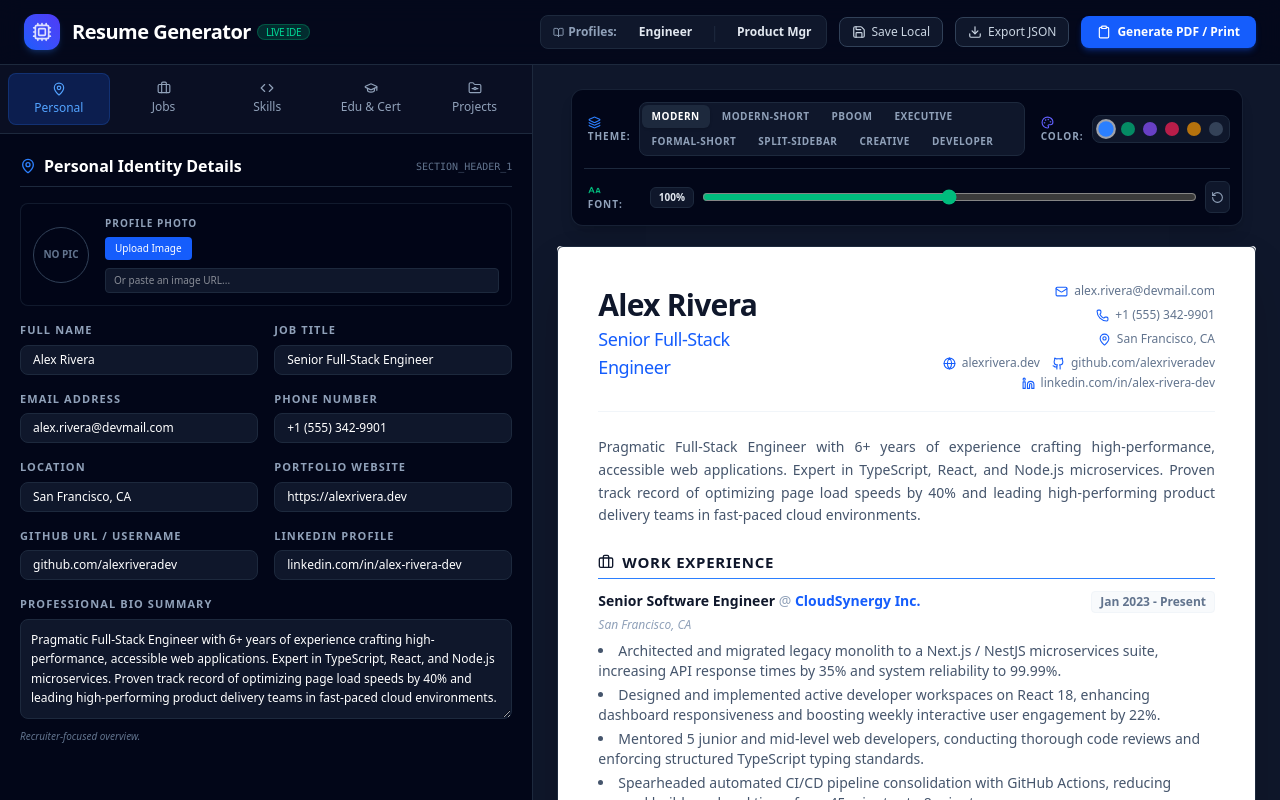
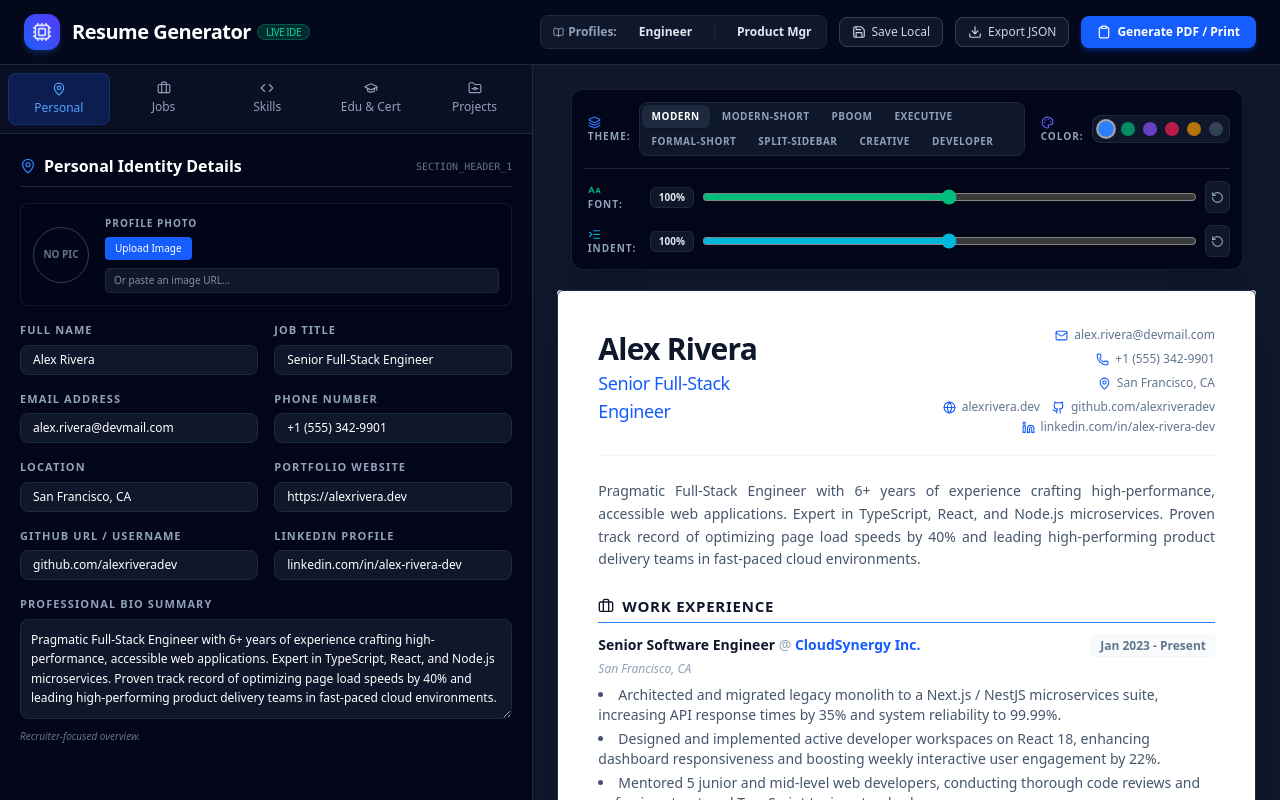
Before and after one commit to John-Aow/resume-generator, a React (Vite) app: page / in a window 1280 px wide. Shown: the top 800 px of the page. Built offline with nearby package versions, Linux system fonts and the light colour scheme.

Commit message:
add indent scale feature

```diff
--- a/src/App.tsx
+++ b/src/App.tsx
@@ -4,7 +4,7 @@ import {
   Code, FolderGit, Award, Languages, Plus, Trash2, Sparkles, Download,
   Check, RefreshCw, Layers, Palette, Clipboard, Cpu, FileJson,
   ArrowRight, ExternalLink, HelpCircle, Save, BookOpen, AlertCircle,
-  ALargeSmall, RotateCcw
+  ALargeSmall, ListIndentIncrease, RotateCcw
 } from "lucide-react";
 import { ResumeData, SAMPLE_RESUMES, DesignTheme } from "./types";
 import { ResumePreview } from "./components/ResumeTemplates";
@@ -12,7 +12,9 @@ import { ResumePreview } from "./components/ResumeTemplates";
 // Safe ID Generator
 const generateId = () => Math.random().toString(36).substring(2, 9);
 const DEFAULT_FONT_SIZE = 100;
+const DEFAULT_INDENT_SCALE = 100;
 const clampFontSize = (value: number) => Math.min(120, Math.max(80, value));
+const clampIndentScale = (value: number) => Math.min(150, Math.max(50, value));
 
 export default function App() {
   // Application settings and theme loaded synchronously from localStorage or URL parameters
@@ -54,6 +56,22 @@ export default function App() {
       }
     }
     return DEFAULT_FONT_SIZE;
+  });
+
+  const [indentScale, setIndentScale] = useState<number>(() => {
+    if (typeof window !== "undefined") {
+      const params = new URLSearchParams(window.location.search);
+      const urlIndentScale = Number(params.get("indentScale"));
+      if (Number.isFinite(urlIndentScale) && urlIndentScale > 0) {
+        return clampIndentScale(urlIndentScale);
+      }
+
+      const savedIndentScale = Number(localStorage.getItem("resume_indent_scale"));
+      if (Number.isFinite(savedIndentScale) && savedIndentScale > 0) {
+        return clampIndentScale(savedIndentScale);
+      }
+    }
+    return DEFAULT_INDENT_SCALE;
   });
 
   // Resume state pre-filled with Software Engineer draft or loaded synchronously from localStorage
@@ -113,6 +131,11 @@ export default function App() {
   useEffect(() => {
     localStorage.setItem("resume_font_size", String(fontSize));
   }, [fontSize]);
+
+  // Automatically persist selected resume indent scale to localStorage
+  useEffect(() => {
+    localStorage.setItem("resume_indent_scale", String(indentScale));
+  }, [indentScale]);
 
   // Automatically persist resume data whenever it is edited
   useEffect(() => {
@@ -139,6 +162,10 @@ export default function App() {
       const urlFontSize = Number(params.get("fontSize"));
       if (Number.isFinite(urlFontSize) && urlFontSize > 0) {
         setFontSize(clampFontSize(urlFontSize));
+      }
+      const urlIndentScale = Number(params.get("indentScale"));
+      if (Number.isFinite(urlIndentScale) && urlIndentScale > 0) {
+        setIndentScale(clampIndentScale(urlIndentScale));
       }
 
       // Let font downloading and browser rendering settle before auto-firing print
@@ -649,6 +676,7 @@ export default function App() {
             theme={theme}
             accentColor={accentColor}
             fontSize={fontSize}
+            indentScale={indentScale}
           />
         </div>
       </div>
@@ -720,7 +748,7 @@ export default function App() {
           </button>
 
           <a
-            href={`/resume-generator/?print=true&theme=${theme}&accentColor=${accentColor}&fontSize=${fontSize}`}
+            href={`/resume-generator/?print=true&theme=${theme}&accentColor=${accentColor}&fontSize=${fontSize}&indentScale=${indentScale}`}
             target="_blank"
             rel="noopener noreferrer"
             onClick={() => {
@@ -729,6 +757,7 @@ export default function App() {
               localStorage.setItem("resume_theme", theme);
               localStorage.setItem("resume_accent_color", accentColor);
               localStorage.setItem("resume_font_size", String(fontSize));
+              localStorage.setItem("resume_indent_scale", String(indentScale));
             }}
             className="flex items-center gap-1.5 text-xs bg-blue-600 hover:bg-blue-500 text-white shadow-md shadow-blue-600/30 font-bold px-4 py-2 rounded-lg transition hover:scale-[1.02] cursor-pointer"
           >
@@ -1532,7 +1561,8 @@ export default function App() {
             </div>
 
             {/* Font size control */}
-            <div className="flex flex-col sm:flex-row sm:items-center gap-2 border-t border-slate-800 pt-3">
+            <div className="grid grid-cols-1 gap-3 border-t border-slate-800 pt-3">
+              <div className="flex flex-col sm:flex-row sm:items-center gap-2">
                 <div className="flex items-center justify-between sm:justify-start gap-2 sm:w-36">
                   <span className="text-[10px] font-bold text-slate-400 uppercase tracking-widest pl-1">
                     <ALargeSmall size={13} className="inline mr-1 text-emerald-500" /> Font:
@@ -1560,6 +1590,36 @@ export default function App() {
                   <RotateCcw size={13} />
                 </button>
               </div>
+
+              <div className="flex flex-col sm:flex-row sm:items-center gap-2">
+                <div className="flex items-center justify-between sm:justify-start gap-2 sm:w-36">
+                  <span className="text-[10px] font-bold text-slate-400 uppercase tracking-widest pl-1">
+                    <ListIndentIncrease size={13} className="inline mr-1 text-cyan-500" /> Indent:
+                  </span>
+                  <span className="text-[10px] font-bold text-slate-200 bg-slate-900 border border-slate-800 px-2 py-0.5 rounded-md tabular-nums">
+                    {indentScale}%
+                  </span>
+                </div>
+                <input
+                  type="range"
+                  min="50"
+                  max="150"
+                  step="1"
+                  value={indentScale}
+                  onChange={(e) => setIndentScale(clampIndentScale(Number(e.target.value)))}
+                  aria-label="Resume indent scale"
+                  className="w-full accent-cyan-500 cursor-pointer"
+                />
+                <button
+                  type="button"
+                  onClick={() => setIndentScale(DEFAULT_INDENT_SCALE)}
+                  title="Reset indent scale"
+                  className="self-start sm:self-auto inline-flex items-center justify-center text-slate-400 hover:text-white hover:bg-slate-800 border border-slate-800 bg-slate-900 rounded-md w-8 h-8 transition"
+                >
+                  <RotateCcw size={13} />
+                </button>
+              </div>
+            </div>
           </div>
 
           {/* Actual A4 Sized Sheet */}
@@ -1569,6 +1629,7 @@ export default function App() {
               theme={theme}
               accentColor={accentColor}
               fontSize={fontSize}
+              indentScale={indentScale}
             />
           </div>
 
--- a/src/components/ResumeTemplates.tsx
+++ b/src/components/ResumeTemplates.tsx
@@ -7,9 +7,10 @@ interface ResumePreviewProps {
   theme: DesignTheme;
   accentColor: string; // Tailwind color class, e.g., 'blue', 'emerald', 'slate'
   fontSize?: number;
+  indentScale?: number;
 }
 
-const ResumePreviewContent: FC<ResumePreviewProps> = ({ data, theme, accentColor, fontSize = 100 }) => {
+const ResumePreviewContent: FC<ResumePreviewProps> = ({ data, theme, accentColor, fontSize = 100, indentScale = 100 }) => {
   const { personalInfo, experiences, education, projects, skills, certifications, languages } = data;
 
   // Setup styling maps based on theme selection
@@ -96,7 +97,10 @@ const ResumePreviewContent: FC<ResumePreviewProps> = ({ data, theme, accentColor
   return (
     <div
       id="resume-sheet"
-      style={{ "--resume-font-scale": Math.min(120, Math.max(80, fontSize)) / 100 } as React.CSSProperties}
+      style={{
+        "--resume-font-scale": Math.min(120, Math.max(80, fontSize)) / 100,
+        "--resume-indent-scale": Math.min(150, Math.max(50, indentScale)) / 100
+      } as React.CSSProperties}
       className={`w-full mx-auto ${sheetPaddingClass} shadow-lg border border-slate-150 rounded-md print:shadow-none print:border-none print:p-0 ${fontClass}`}
     >
 
--- a/src/index.css
+++ b/src/index.css
@@ -2,6 +2,7 @@
 
 #resume-sheet {
   --resume-font-scale: 1;
+  --resume-indent-scale: 1;
 }
 
 #resume-sheet [class~="text-[9px]"] { font-size: calc(9px * var(--resume-font-scale)) !important; }
@@ -26,6 +27,17 @@
 #resume-sheet [class~="text-lg"] { font-size: calc(18px * var(--resume-font-scale)) !important; }
 #resume-sheet [class~="text-xl"] { font-size: calc(20px * var(--resume-font-scale)) !important; }
 #resume-sheet [class~="text-3xl"] { font-size: calc(30px * var(--resume-font-scale)) !important; }
+
+#resume-sheet [class~="ml-1"] { margin-left: calc(0.25rem * var(--resume-indent-scale)) !important; }
+#resume-sheet [class~="ml-3"] { margin-left: calc(0.75rem * var(--resume-indent-scale)) !important; }
+#resume-sheet [class~="ml-4"] { margin-left: calc(1rem * var(--resume-indent-scale)) !important; }
+#resume-sheet [class~="ml-5"] { margin-left: calc(1.25rem * var(--resume-indent-scale)) !important; }
+#resume-sheet [class~="pl-1"] { padding-left: calc(0.25rem * var(--resume-indent-scale)) !important; }
+#resume-sheet [class~="pl-2"] { padding-left: calc(0.5rem * var(--resume-indent-scale)) !important; }
+#resume-sheet [class~="pl-3"] { padding-left: calc(0.75rem * var(--resume-indent-scale)) !important; }
+#resume-sheet [class~="pl-4"] { padding-left: calc(1rem * var(--resume-indent-scale)) !important; }
+#resume-sheet [class~="pr-3"] { padding-right: calc(0.75rem * var(--resume-indent-scale)) !important; }
+#resume-sheet [class~="pr-4"] { padding-right: calc(1rem * var(--resume-indent-scale)) !important; }
 
 .resume-a4-preview > div,
 .resume-a4-preview table {
```
Lines whose indentation alone changed are shown as unchanged.
